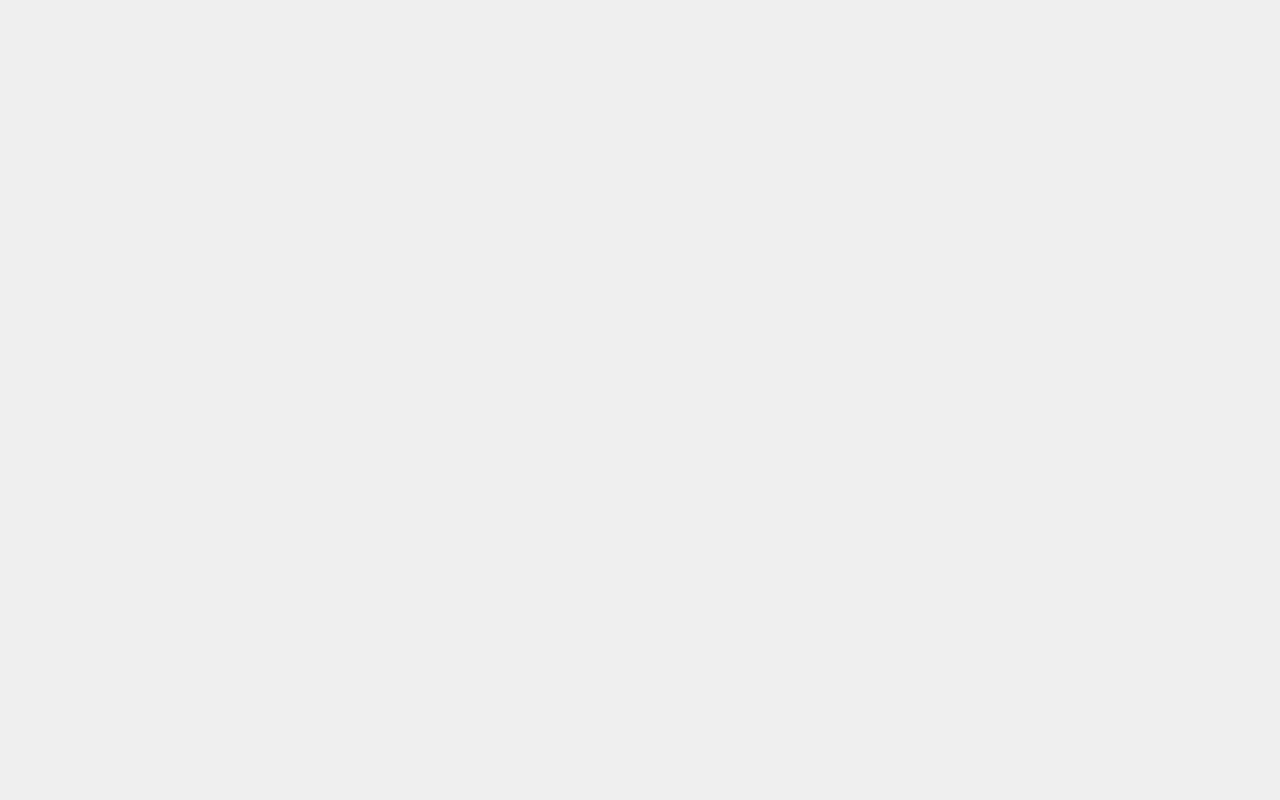
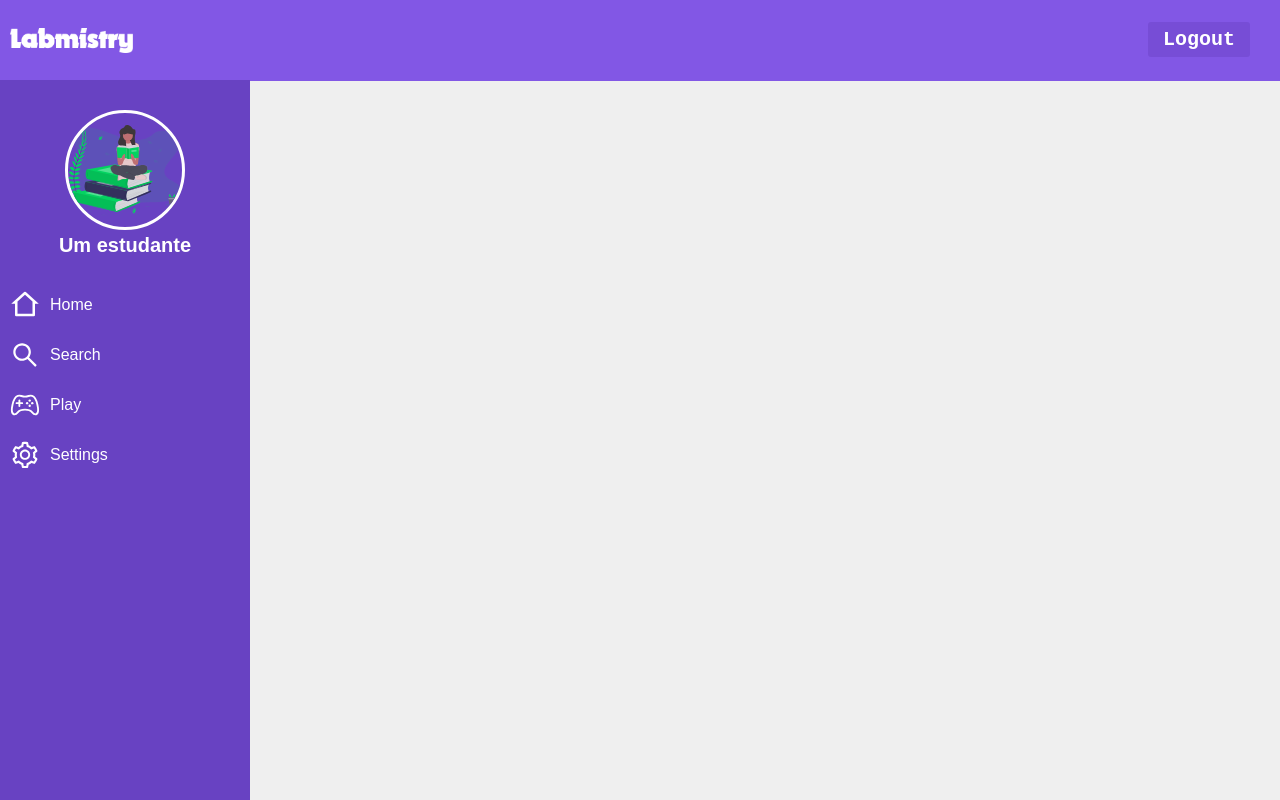
Before and after one commit to Weslley-Borges/Labmistry, a React (Create React App) app in the folder web/: page /home in a window 1280 px wide. Built offline with nearby package versions, Linux system fonts and the light colour scheme.

Commit message:
feat(web[Home]): Adding Sidebar Eu estou adicionando uma sidebar à pedido de Linecker.

```diff
--- a/web/src/assets/styles/pages/landing.scss
+++ b/web/src/assets/styles/pages/landing.scss
@@ -19,7 +19,7 @@
 
     display: flex; align-items: center; justify-content: center;
     text-decoration: none;
-    color: var(--color--button-text);
+    color: #FAFAFA;
     transition: background-color 0.2s;
 
     &:first-child{margin-right: 1.6rem;}
--- a/web/src/assets/styles/pages/registing.scss
+++ b/web/src/assets/styles/pages/registing.scss
@@ -52,4 +52,8 @@
   .box{
     width: 90%;
   }
+  .page-header{
+    padding-bottom: 1.9rem;
+  }
+
 }
--- a/web/src/assets/styles/pages/user/home.scss
+++ b/web/src/assets/styles/pages/user/home.scss
@@ -1,5 +1,120 @@
 #page-home {
   width: 100vw; height: 100vh;
   color: var(--color-primary);
-  background-color: var(--color-button-text);
 }
+
+.page-home-content {
+  ul, a, span {
+    text-decoration: none;
+    list-style: none;
+  }
+
+  #menu{
+    display: none;
+  }
+
+  nav {
+    background: var(--color-primary);
+    color: #fff;
+    position: fixed;
+    width: 100%;
+    display: flex; justify-content: space-between; align-items: center;
+
+    img{
+      height: 2.5rem;
+      margin-left: 1rem;
+    }
+    ul {
+      margin-right: 20px;
+      li {
+        line-height: 80px;
+        margin: 0 10px;
+        a {
+          color: white;
+          font-size: 20px;
+          padding: 6px 15px;
+          font-weight: 600;
+          background-color: var(--color-primary-dark);
+          border-radius: 3px;
+          transition: .2s;
+
+          &:hover {
+            background-color: white;
+            color: var(--color-primary-dark);
+          }
+        }
+      }
+    }
+    .menu-bar {
+      float: right;
+      margin: auto 0;
+      margin-right: 1rem;
+
+      display: none;
+    }
+  }
+
+  .side-menu {
+    font-family: arial;
+    position: fixed;
+    background: var(--color-primary-darker);
+    color: #ffff;
+    width: 250px;
+    height: 100%;
+    margin-top: 80px;
+
+    main {
+      align-content: center;
+      text-align: center;
+      img {
+        margin-top: 30px;
+        height: 120px; width: 120px;
+        border-radius: 50%;
+        border: 3px solid white;
+      }
+      h2 {
+        font-size: 2rem;
+      }
+    }
+    .menu_option {
+      display: flex;
+      transition: .5s;
+      margin-top: 1.5rem;
+      color: white;
+      margin-left: 1rem;
+
+      &:hover{
+        padding-left: 2.5rem;
+      }
+      & + .menu_option {
+        margin-top: 2rem;
+      }
+      span {
+        margin: auto;
+        margin-left: 1rem;
+      }
+      .logout {
+        display: none;
+      }
+    }
+  }
+}
+
+@media (max-width: 850px) {
+  .side-menu {
+    width: 100px; max-width: 100px;
+    span {
+      display: none;
+    }
+    main {
+      display: none;
+    }
+    .menu_option {
+      transform: translateX(25%);
+      size: 4rem;
+      & + .menu_option {
+        margin-top: 4rem;
+      }
+    }
+  }
+}
--- a/web/src/pages/user/home.tsx
+++ b/web/src/pages/user/home.tsx
@@ -1,7 +1,13 @@
 import React from 'react'
+import { RiMenu4Line, RiHome2Line } from 'react-icons/ri'
+import { AiOutlineLogout, AiOutlineSetting, AiOutlineSearch } from 'react-icons/ai'
+import { IoGameControllerOutline } from 'react-icons/io5'
 import { Link } from 'react-router-dom'
 
-import '../assets/styles/pages/user/home.scss'
+import '../../assets/styles/pages/user/home.scss'
+
+import LogoImg from '../../assets/images/logo.svg'
+import students from '../../assets/images/Students.svg'
 
 /*
 	src/pages/user/home.tsx, 12/18/2020
@@ -12,6 +18,39 @@ import '../assets/styles/pages/user/home.scss'
 export default function Home() {
 	return (
 		<div id="page-home">
+			<div className="page-home-content">
+				<input type="checkbox" id="menu"/>
+
+				<nav>
+				<img src={LogoImg} alt="Labmistry"/>
+					<ul>
+						<li><a href="#">Logout</a></li>
+					</ul>
+
+					<label htmlFor="menu" className="menu-bar">
+						<RiMenu4Line size="3rem" color="#fff"/>
+					</label>
+
+				</nav>
+
+				<div className="side-menu">
+					<main>
+						<img src={students} alt=""/>
+						<br/>
+						<h2>Um estudante</h2>
+					</main>
+					<br/>
+
+					<Link to="/" className="menu_option"> <RiHome2Line size="3rem" color="#fff" className= "option_img"/><span>Home</span></Link>
+					<Link to="/" className="menu_option"> <AiOutlineSearch size="3rem" color="#fff" className= "option_img"/><span>Search</span></Link>
+					<Link to="/" className="menu_option"> <IoGameControllerOutline size="3rem" color="#fff" className= "option_img"/><span>Play</span></Link>
+					<Link to="/" className="menu_option"> <AiOutlineSetting size="3rem" color="#fff" className= "option_img"/><span>Settings</span></Link>
+
+					<Link to="/" className="menu_option"> <AiOutlineLogout size="3rem" color="#fff" className= "option_img logout"/><span className="logout">LogOut</span></Link>
+
+
+				</div>
+			</div>
 
 		</div>
 )}
--- a/web/src/routes.tsx
+++ b/web/src/routes.tsx
@@ -2,8 +2,6 @@ import React from 'react'
 import { BrowserRouter, Route, Switch } from 'react-router-dom'
 
 import Landing from './pages/landing'
-import LandingChat from './pages/chat/landingChat'
-import NewChat from './pages/chat/newChat'
 import Login from './pages/login'
 import ChooseRegister from './pages/chooseRegister'
 import RegisterStudent from './pages/registerStudent'
@@ -12,6 +10,11 @@ import TeacherProfile from './pages/teacherProfile'
 
 import PeriodicTable from './pages/periodicTable'
 
+import Home from './pages/user/home'
+
+
+import LandingChat from './pages/chat/landingChat'
+import NewChat from './pages/chat/newChat'
 
 
 export default function Routes() {
@@ -25,6 +28,10 @@ export default function Routes() {
 				<Route path="/create/teacher" exact component={RegisterTeacher}/>
 				<Route path="/user/teacher" exact component={TeacherProfile}/>
 
+				{/*Páginas principais (vão precisar da autenticação do usuário)*/}
+				<Route path="/home" exact component={Home}/>
+
+
 				<Route path="/periodc" exact component={PeriodicTable}/>
 				<Route path="/chat" exact component={LandingChat}/>
 				<Route path="/chat/create" exact component={NewChat}/>
```
Also changed, not shown: web/src/assets/images/icons/logo.png (added), web/src/assets/images/icons/logo.svg (added).
